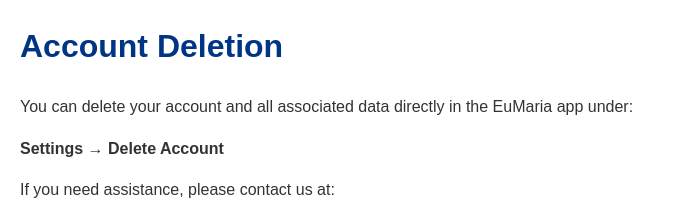
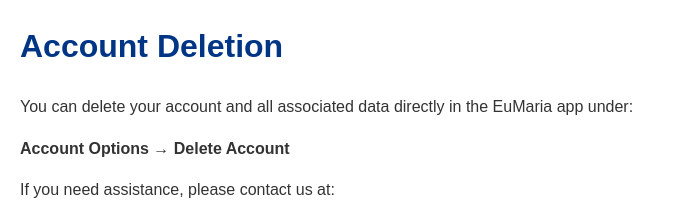
Before and after one commit to OkeyNjeze/EuMaria-privacy-policy, a plain HTML site: page delete.html in a window 1280 px wide. Shown: the top 216 px of the page, without its empty margins (0-675 px from the left). Drawn offline with Linux system fonts and the light colour scheme.

Commit message:
Update delete.html

```diff
--- a/delete.html
+++ b/delete.html
@@ -26,7 +26,7 @@
 <body>
   <h1>Account Deletion</h1>
   <p>You can delete your account and all associated data directly in the EuMaria app under:</p>
-  <p><strong>Settings → Delete Account</strong></p>
+  <p><strong>Account Options → Delete Account</strong></p>
 
   <p>If you need assistance, please contact us at:</p>
   <p>📧 <a href="mailto:officialeumaria@gmail.com">officialeumaria@gmail.com</a></p>
```
